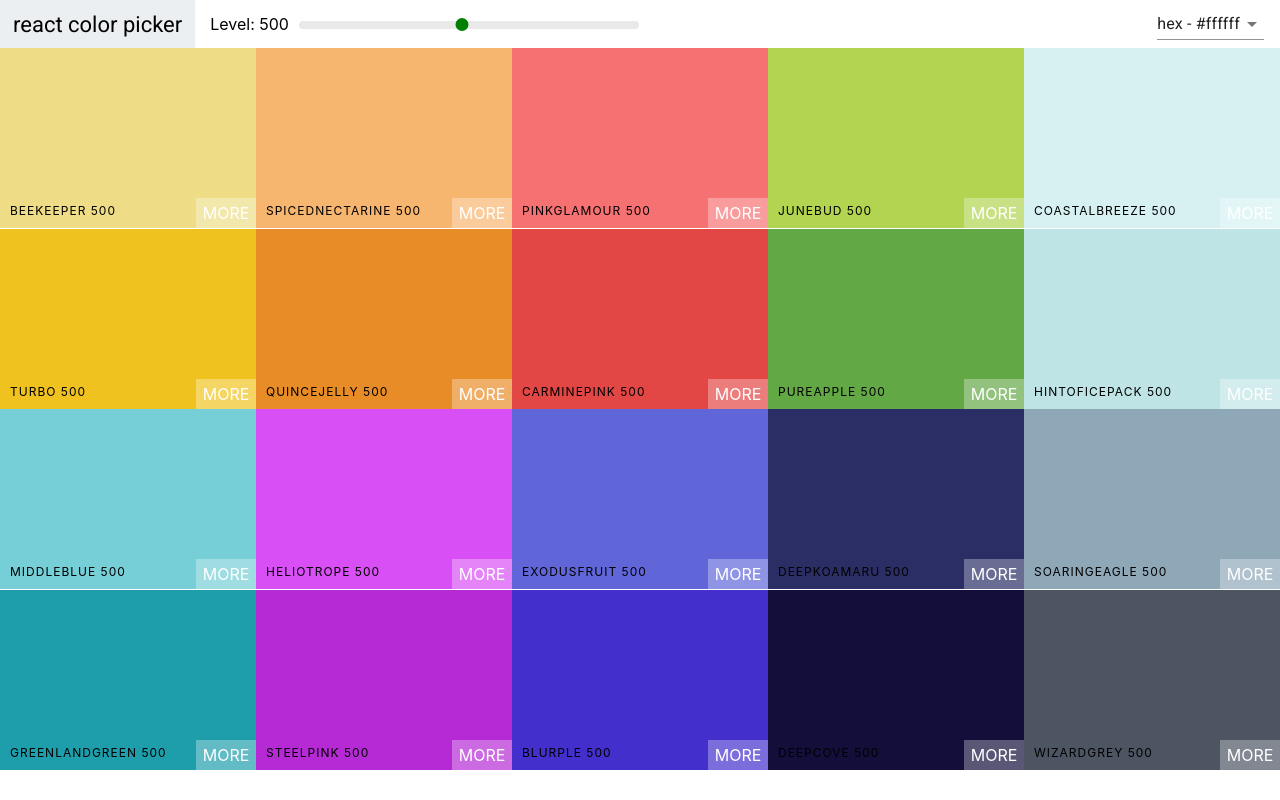
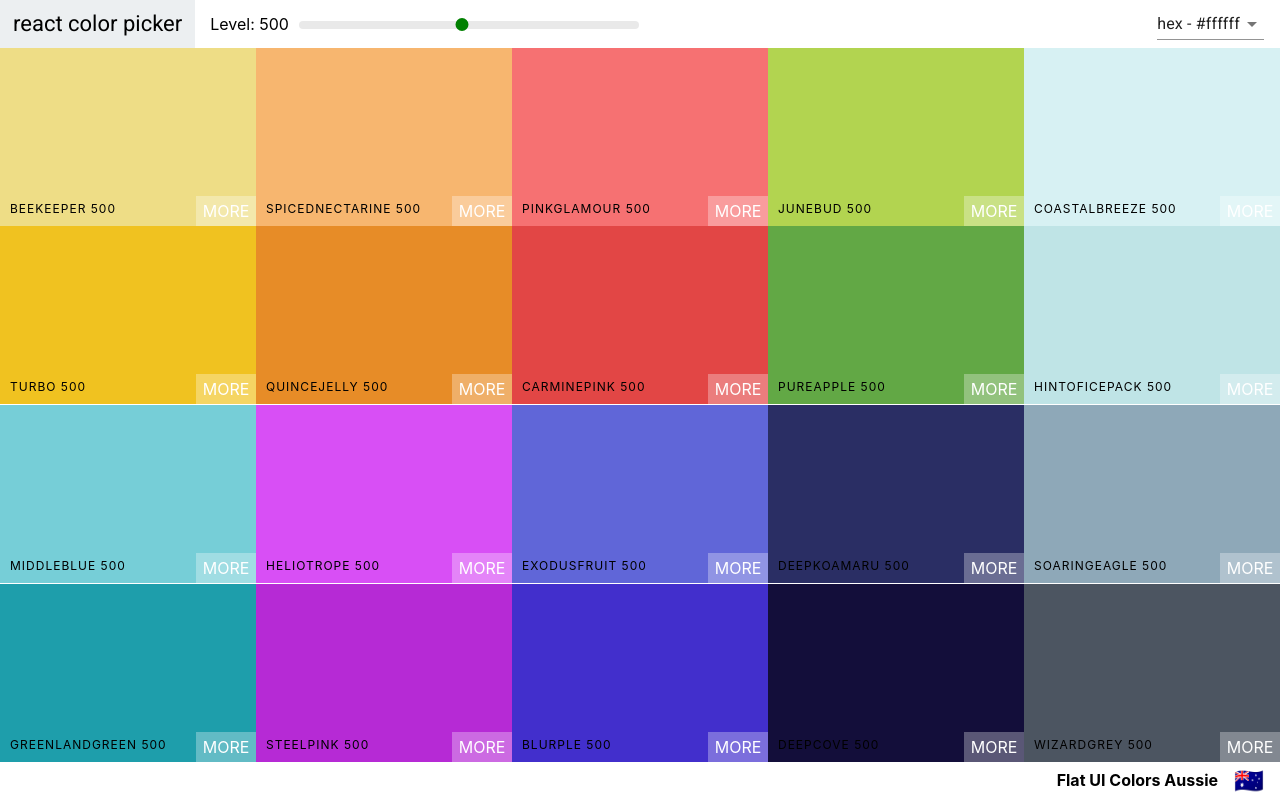
Before and after one commit to Dgarza0413/color-palette, a React (Create React App) app: page / in a window 1280 px wide. Built offline with nearby package versions, Linux system fonts and the light colour scheme.

Commit message:
add palette footer

```diff
--- a/src/components/Palette.css
+++ b/src/components/Palette.css
@@ -1,35 +1,23 @@
 .Palette {
     height: 100vh;
+    display: flex;
+    flex-direction: column;
 }
 
 .Palette-colors {
     height: 90%;
 }
 
-.slider {
-    width: 340px;
-    margin: 0 10px;
-    display: inline-block;
+.Palette-footer {
+    background-color: white;
+    height: 5vh;
+    display: flex;
+    justify-content: flex-end;
+    align-items: center;
+    font-weight: bold;
 }
 
-.rc-slider-track {
-    background-color: transparent;
+.emoji {
+    font-size: 1.5rem;
+    margin: 0 1rem;
 }
-
-.rc-slider-handle,
-.rc-slider-handle:active,
-.rc-slider-handle:focus,
-.rc-slider-handle:hover {
-    background-color: green;
-    outline: none;
-    border: 2px solid green;
-    box-shadow: none;
-    width: 13px;
-    height: 13px;
-    margin-left: -7px;
-    margin-top: -3px;
-}
-
-.rc-slider-rail {
-    height: 8px;
-}
--- a/src/components/Palette.js
+++ b/src/components/Palette.js
@@ -17,10 +17,10 @@
         this.setState({ format: val })
     }
     render() {
-        const { colors } = this.props.palette;
+        const { colors, paletteName, emoji } = this.props.palette;
         const { level, format } = this.state;
         const colorBoxes = colors[level].map(color => (
-            <ColorBox background={color[format]} name={color.name} />
+            <ColorBox background={color[format]} name={color.name} key={color.id} />
         ));
         return (
             <div className="Palette">
@@ -30,7 +30,9 @@
                     handleChange={this.changeFormat}
                 />
                 <div className="Palette-colors">{colorBoxes}</div>
-                {/* footer eventually */}
+                <footer className="Palette-footer">{paletteName}
+                    <span className="emoji">{emoji}</span>
+                </footer>
             </div>
         );
     }
```
